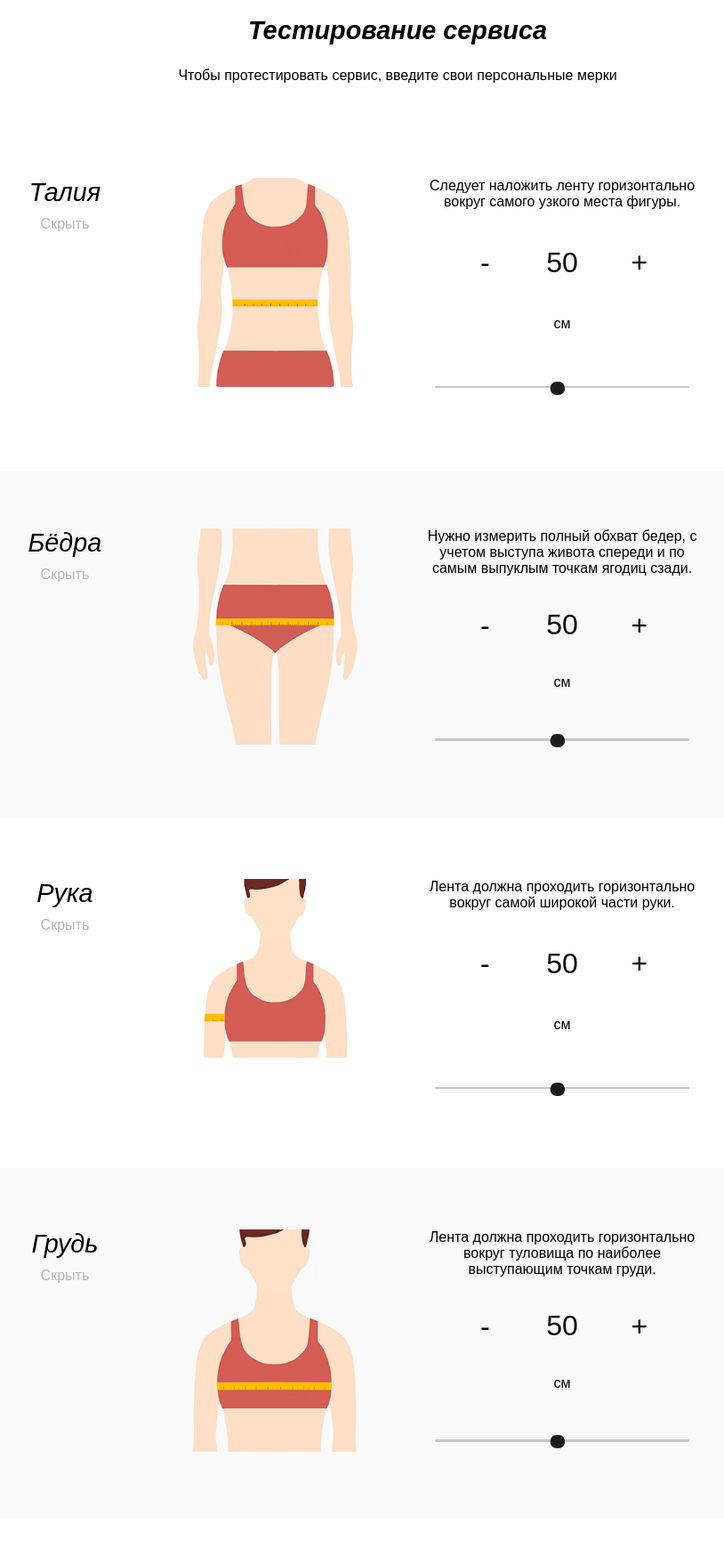
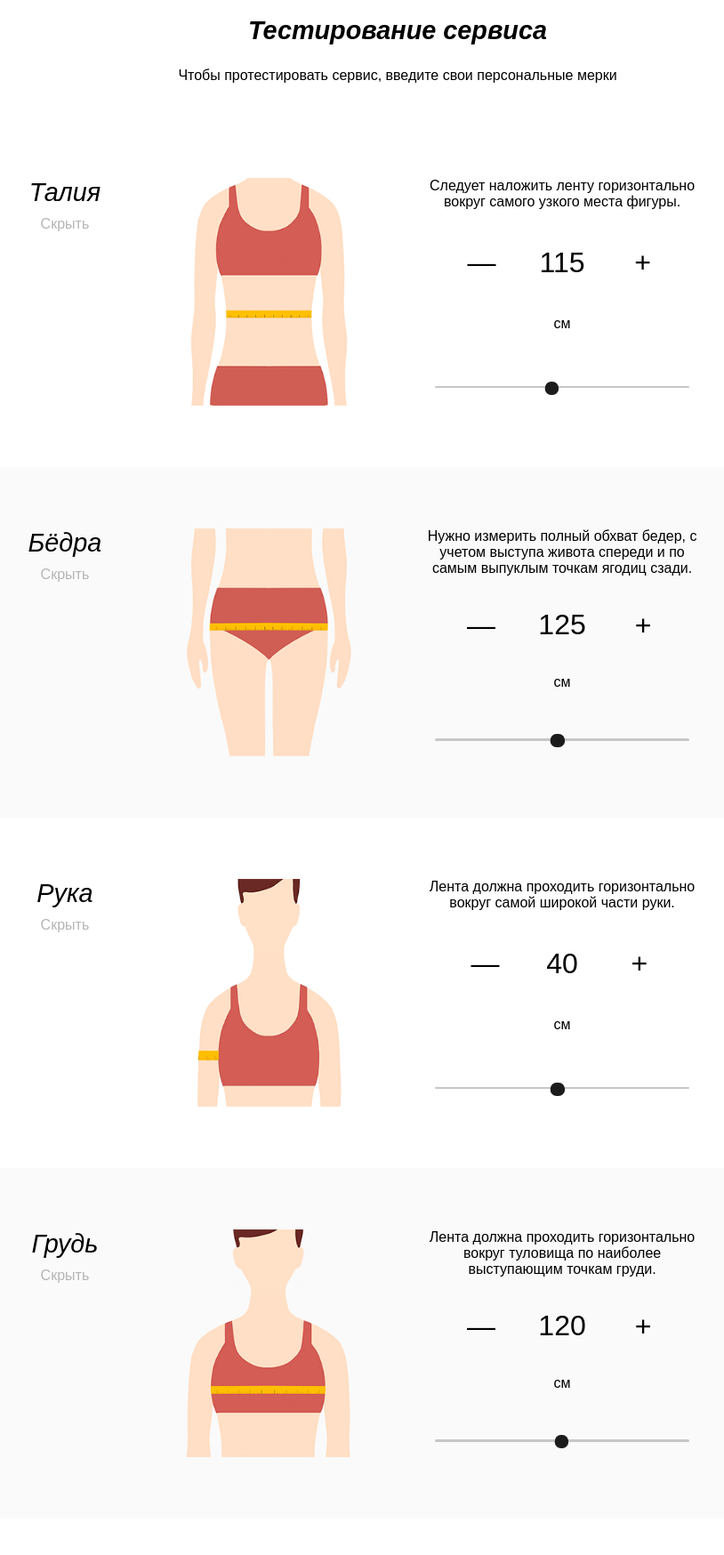
Before and after one commit to nickavdeev/decety, a Django app: page /testing/ in a window 1280 px wide. Shown: the part 172-1920 px from the top of the page at 89% size, without its empty margins (193-1007 px from the left). Run offline with Django 3.2, Linux system fonts and the light colour scheme; some web fonts are replaced.

Commit message:
Исправил баги на вкладке «Протестировать»

```diff
--- a/static/main/css/testing.css
+++ b/static/main/css/testing.css
@@ -1,4 +1,3 @@
-/* ---------- Parameters section ---------- */
 .parameters {
     text-align: center;
     padding-bottom: 5vw;
@@ -13,6 +12,7 @@
     cursor: pointer;
     transition-property: background-color;
     transition-duration: 0.3s;
+    outline: none;
 }
 .parameters > form > input[type="submit"]:hover {
     background-color: #323232;
@@ -40,8 +40,10 @@
     background: none;
     border: none;
     cursor: pointer;
+    outline: none;
 }
 .parameter-img {
+    display: flex;
 }
 .parameter-img img {
     width: 15vw;
@@ -63,6 +65,7 @@
     cursor: pointer;
     border: none;
     background: none;
+    outline: none;
 }
 .parameter-selector > p {
     flex: 0 0 100%;
--- a/templates/main/testing.html
+++ b/templates/main/testing.html
@@ -28,13 +28,36 @@
         }
 
         function changeSize(parameter, symbol) {
-            let currentSize = parseInt(document.getElementById("waist-size").innerText);
-            if (symbol === "+")
-                document.getElementById(parameter + "-size").innerText
-                    = currentSize + 1;
-            else
-                document.getElementById(parameter + "-size").innerText
-                    = currentSize - 1;
+            let currentSize = parseInt(document.getElementById(parameter + "-size").innerText);
+            let minSize = parseInt(document.getElementById(parameter).min);
+            let maxSize = parseInt(document.getElementById(parameter).max);
+
+            if (symbol === "+" && currentSize !== maxSize)
+            {
+                document.getElementById(parameter + "-size").innerText = currentSize + 1;
+                document.getElementById(parameter).value = currentSize + 1;
+            }
+            if (symbol === "-" && currentSize !== minSize) {
+                document.getElementById(parameter + "-size").innerText = currentSize - 1;
+                document.getElementById(parameter).value = currentSize - 1;
+            }
+        }
+
+        function hide(params) {
+            document.getElementById("hide-" + params).style.display = "none";
+            document.getElementById("show-" + params).style.cssText = "display: block; margin-left: 2.5vw";
+
+            document.getElementById("img-" + params).style.display = "none";
+            document.getElementById("parameter-" + params).style.display = "none";
+            document.getElementById("div-" + params).style.padding = "calc(5px + 2vw) calc(5px + 15vw)";
+        }
+        function show(params) {
+            document.getElementById("hide-" + params).style.cssText = "display: block; margin-left: 3vw";
+            document.getElementById("show-" + params).style.display = "none";
+
+            document.getElementById("img-" + params).style.display = "block";
+            document.getElementById("parameter-" + params).style.display = "flex";
+            document.getElementById("div-" + params).style.padding = "calc(5px + 5vw) calc(5px + 15vw)";
         }
     </script>
 </head>
@@ -66,94 +89,104 @@
             <!---------- Parameters section ---------->
             <section class="parameters">
                 <form action="get-parameters" method='POST'>
-                    {% csrf_token %}
-                    <div class="parameter">
+
+                    <div class="parameter" id="div-waist">
                         <div class="parameter-title">
                             <h3>Талия</h3>
-                            <button>Скрыть</button>
+                            <button onclick="hide('waist')" type="button" id="hide-waist">Скрыть</button>
+                            <button onclick="show('waist')" type="button" id="show-waist" style="display: none">Показать</button>
                         </div>
-                        <div class="parameter-img">
+                        <div class="parameter-img" id="img-waist">
                             <img src="{% static 'main/img/waist.png' %}" alt="Талия">
                         </div>
-                        <div class="parameter-selector">
+                        <div class="parameter-selector" id="parameter-waist">
                             <p>Следует наложить ленту горизонтально вокруг самого узкого места фигуры.</p>
-                            <button onclick="changeSize('waist', '-')">-</button>
-                            <h4 id="waist-size">50</h4>
-                            <button onclick="changeSize('waist', '+')">+</button>
+                            <button onclick="changeSize('waist', '-')" type="button">—</button>
+                            <h4 id="waist-size">115</h4>
+                            <button onclick="changeSize('waist', '+')" type="button">+</button>
                             <span>см</span>
-                            <label for="waist"></label><input type="range" name="waist" oninput="setSize('waist')" min="0" max="100" step="1" value="50" id="waist">
-                        </div>
-                    </div>
-                    <div class="parameter parameter-grey">
-                        <div class="parameter-title">
-                            <h3>Бёдра</h3>
-                            <button>Скрыть</button>
-                        </div>
-                        <div class="parameter-img">
-                            <img src="{% static 'main/img/hips.png' %}" alt="Бёдра">
-                        </div>
-                        <div class="parameter-selector">
-                            <p>Нужно измерить полный обхват бедер, с учетом выступа живота спереди и по самым выпуклым точкам ягодиц сзади.</p>
-                            <button onclick="changeSize('hips', '-')">-</button>
-                            <h4 id="hips-size">50</h4>
-                            <button onclick="changeSize('hips', '+')">+</button>
-                            <span>см</span>
-                            <label for="hips"></label><input type="range" name="hips" oninput="setSize('hips')" min="0" max="100" step="1" value="50" id="hips">
-                        </div>
-                    </div>
-                    <div class="parameter">
-                        <div class="parameter-title">
-                            <h3>Рука</h3>
-                            <button>Скрыть</button>
-                        </div>
-                        <div class="parameter-img">
-                            <img src="{% static 'main/img/hand.png' %}" alt="Рука">
-                        </div>
-                        <div class="parameter-selector">
-                            <p>Лента должна проходить горизонтально вокруг самой широкой части руки.</p>
-                            <button onclick="changeSize('hand', '-')">-</button>
-                            <h4 id="hand-size">50</h4>
-                            <button onclick="changeSize('hand', '+')">+</button>
-                            <span>см</span>
-                            <label for="hand"></label><input type="range" name="hand" oninput="setSize('hand')" min="0" max="100" step="1" value="50" id="hand">
-                        </div>
-                    </div>
-                    <div class="parameter parameter-grey">
-                        <div class="parameter-title">
-                            <h3>Грудь</h3>
-                            <button>Скрыть</button>
-                        </div>
-                        <div class="parameter-img">
-                            <img src="{% static 'main/img/chest.png' %}" alt="Грудь">
-                        </div>
-                        <div class="parameter-selector">
-                            <p>Лента должна проходить горизонтально вокруг туловища по наиболее выступающим точкам груди.</p>
-                            <button onclick="changeSize('chest', '-')">-</button>
-                            <h4 id="chest-size">50</h4>
-                            <button onclick="changeSize('chest', '+')">+</button>
-                            <span>см</span>
-                            <label for="chest"></label><input type="range" name="chest" oninput="setSize('chest')" min="0" max="100" step="1" value="50" id="chest">
-                        </div>
-                    </div>
-                    <div class="parameter">
-                        <div class="parameter-title">
-                            <h3>Рост</h3>
-                            <button>Скрыть</button>
-                        </div>
-                        <div class="parameter-img">
-                            <img src="{% static 'main/img/height.png' %}" alt="Рост">
-                        </div>
-                        <div class="parameter-selector">
-                            <p>Чтобы измерить рост, вам нужно опустить руки вдоль тела, расправить плечи, выпрямить спину. Ноги должны быть выпрямлены.</p>
-                            <button onclick="changeSize('height', '-')">-</button>
-                            <h4 id="height-size">50</h4>
-                            <button onclick="changeSize('height', '+')">+</button>
-                            <span>см</span>
-                            <label for="height"></label><input type="range" name="height" oninput="setSize('height')" min="0" max="100" step="1" value="50" id="height">
+                            <label for="waist"></label><input type="range" name="waist" oninput="setSize('waist')" min="74" max="160" value="115" step="1" id="waist">
                         </div>
                     </div>
 
-                    <input type="submit" value="Отправить заявку" id="submit"/>
+                    <div class="parameter parameter-grey" id="div-hips">
+                        <div class="parameter-title">
+                            <h3>Бёдра</h3>
+                            <button onclick="hide('hips')" type="button" id="hide-hips">Скрыть</button>
+                            <button onclick="show('hips')" type="button" id="show-hips" style="display: none">Показать</button>
+                        </div>
+                        <div class="parameter-img" id="img-hips">
+                            <img src="{% static 'main/img/hips.png' %}" alt="Бёдра">
+                        </div>
+                        <div class="parameter-selector" id="parameter-hips">
+                            <p>Нужно измерить полный обхват бедер, с учетом выступа живота спереди и по самым выпуклым точкам ягодиц сзади.</p>
+                            <button onclick="changeSize('hips', '-')" type="button">—</button>
+                            <h4 id="hips-size">125</h4>
+                            <button onclick="changeSize('hips', '+')" type="button">+</button>
+                            <span>см</span>
+                            <label for="hips"></label><input type="range" name="hips" oninput="setSize('hips')" min="90" max="160" value="125" step="1" id="hips">
+                        </div>
+                    </div>
+
+                    <div class="parameter" id="div-hand">
+                        <div class="parameter-title">
+                            <h3>Рука</h3>
+                            <button onclick="hide('hand')" type="button" id="hide-hand">Скрыть</button>
+                            <button onclick="show('hand')" type="button" id="show-hand" style="display: none">Показать</button>
+                        </div>
+                        <div class="parameter-img" id="img-hand">
+                            <img src="{% static 'main/img/hand.png' %}" alt="Рука">
+                        </div>
+                        <div class="parameter-selector" id="parameter-hand">
+                            <p>Лента должна проходить горизонтально вокруг самой широкой части руки.</p>
+                            <button onclick="changeSize('hand', '-')" type="button">—</button>
+                            <h4 id="hand-size">40</h4>
+                            <button onclick="changeSize('hand', '+')" type="button">+</button>
+                            <span>см</span>
+                            <label for="hand"></label><input type="range" name="hand" oninput="setSize('hand')" min="20" max="60" value="40" step="1" id="hand">
+                        </div>
+                    </div>
+
+                    <div class="parameter parameter-grey" id="div-chest">
+                        <div class="parameter-title">
+                            <h3>Грудь</h3>
+                            <button onclick="hide('chest')" type="button" id="hide-chest">Скрыть</button>
+                            <button onclick="show('chest')" type="button" id="show-chest" style="display: none">Показать</button>
+                        </div>
+                        <div class="parameter-img" id="img-chest">
+                            <img src="{% static 'main/img/chest.png' %}" alt="Грудь">
+                        </div>
+                        <div class="parameter-selector" id="parameter-chest">
+                            <p>Лента должна проходить горизонтально вокруг туловища по наиболее выступающим точкам груди.</p>
+                            <button onclick="changeSize('chest', '-')" type="button">—</button>
+                            <h4 id="chest-size">120</h4>
+                            <button onclick="changeSize('chest', '+')" type="button">+</button>
+                            <span>см</span>
+                            <label for="chest"></label><input type="range" name="chest" oninput="setSize('chest')" min="88" max="150" value="120" step="1" id="chest">
+                        </div>
+                    </div>
+
+                    <div class="parameter" id="div-height">
+                        <div class="parameter-title">
+                            <h3>Рост</h3>
+                            <button onclick="hide('height')" type="button" id="hide-height">Скрыть</button>
+                            <button onclick="show('height')" type="button" id="show-height" style="display: none">Показать</button>
+                        </div>
+                        <div class="parameter-img" id="img-height">
+                            <img src="{% static 'main/img/height.png' %}" alt="Рост">
+                        </div>
+                        <div class="parameter-selector" id="parameter-height">
+                            <p>Чтобы измерить рост, вам нужно опустить руки вдоль тела, расправить плечи, выпрямить спину. Ноги должны быть выпрямлены.</p>
+                            <button onclick="changeSize('height', '-')" type="button">—</button>
+                            <h4 id="height-size">175</h4>
+                            <button onclick="changeSize('height', '+')" type="button">+</button>
+                            <span>см</span>
+                            <label for="height"></label><input type="range" name="height" oninput="setSize('height')" min="165" max="190" value="175" step="1" id="height">
+                        </div>
+                    </div>
+
+                    {% csrf_token %}
+                    <input type="submit" value="Отправить данные" id="submit"/>
                 </form>
             </section>
 
```
Also changed, not shown: static/main/img/facebook-icon.png, static/main/img/instagram-icon.png, static/main/img/medium-icon.png, static/main/img/vk-icon.png, static/main/img/youtube-icon.png.
